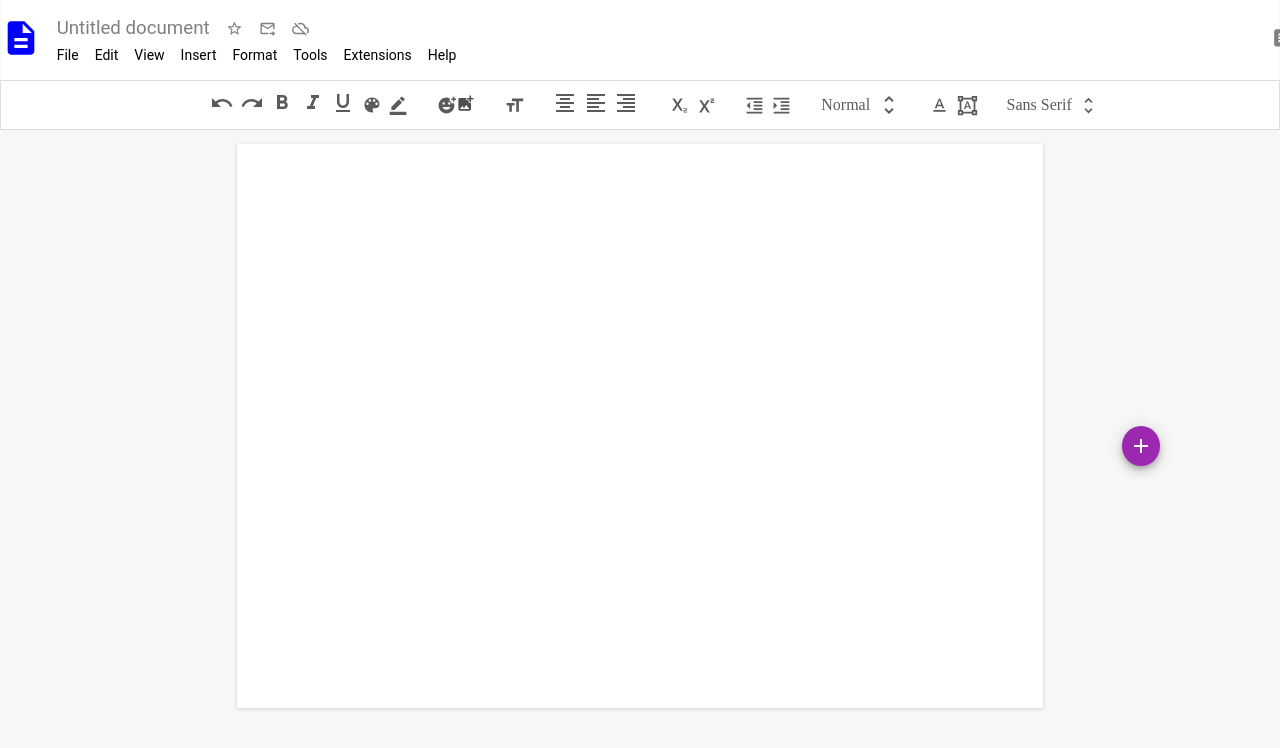
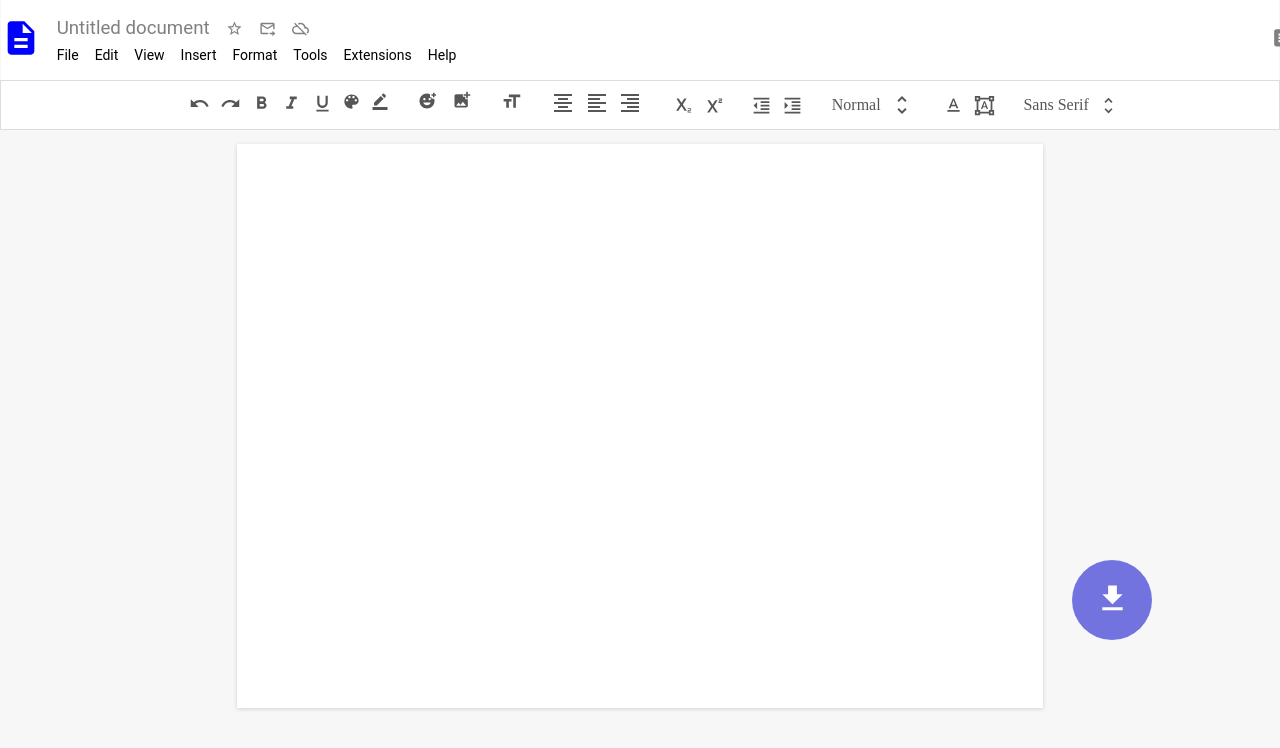
Before and after one commit to Harsh-Jaisw/worddoc, a React (Vite) app in the folder worldfile/: page / in a window 1280 px wide. Shown: the top 748 px of the page. Built offline with nearby package versions, Linux system fonts and the light colour scheme.

Commit message:
style added

```diff
--- a/worldfile/src/ConstData/ConstData.jsx
+++ b/worldfile/src/ConstData/ConstData.jsx
@@ -12,7 +12,7 @@ import FormatUnderlinedIcon from "@mui/icons-material/FormatUnderlined";
 import FormatAlignCenterIcon from "@mui/icons-material/FormatAlignCenter";
 import FormatAlignLeftIcon from "@mui/icons-material/FormatAlignLeft";
 import FormatAlignRightIcon from "@mui/icons-material/FormatAlignRight";
-
+import style from "../Navbar/Navbar.module.css"
 
 
 export const textalign = [
@@ -78,24 +78,24 @@ export const icons = [
 
   export const textPosition = [
     {
-        icon: <UndoIcon />,
+        icon: <UndoIcon   style={{ fontSize: "21px" }}/>,
         action: "undo",
       },
       {
-        icon: <RedoIcon />,
+        icon: <RedoIcon  style={{ fontSize: "21px" }}/>,
         action: "redo",
       },
 
     {
-      icon: <FormatBoldIcon />,
+      icon: <FormatBoldIcon  style={{ fontSize: "21px" }}/>,
       action: "bold",
     },
     {
-      icon: <FormatItalicIcon />,
+      icon: <FormatItalicIcon  style={{ fontSize: "21px" }}/>,
       action: "italic",
     },
     {
-      icon: <FormatUnderlinedIcon />,
+      icon: <FormatUnderlinedIcon  style={{ fontSize: "21px" }}/>,
       action: "underline",
     }
 
--- a/worldfile/src/Home/Home.jsx
+++ b/worldfile/src/Home/Home.jsx
@@ -2,8 +2,7 @@ import React, { useState } from "react";
 import Navbar from "../Navbar/Navbar";
 import Navbar1 from "../Navbar1/Navbar1";
 import style from "./Home.module.css";
-import Fab from '@mui/material/Fab';
-import AddIcon from '@mui/icons-material/Add';
+import DownloadIcon from '@mui/icons-material/Download';
 
 function Home() {
  const[value,setValue]=useState("")
@@ -38,13 +37,9 @@ function Home() {
         <p className={style.txt} contentEditable={true}
         onChange={(e)=>setValue(e.target.value)}
         ></p>
-          <Fab size="small" color="secondary" aria-label="add"
-     className={style.floaticon}
-     >
-        <AddIcon />
-      </Fab>
+
       </div>
-
+    <button onClick={ downloadFile}  className={style.floaticon}><DownloadIcon style={{fontSize:"35px",color:"white"}}/></button>
     </div>
   );
 }
--- a/worldfile/src/Home/Home.module.css
+++ b/worldfile/src/Home/Home.module.css
@@ -40,7 +40,13 @@ height:600px;
   }
 
   .floaticon{
-    position: fixe;
-    left:20%;
-    top: 50%;
+    position: fixed;
+    right:10%;
+    top: 70%;
+    width: 80px;
+    height: 80px;
+
+    background-color: rgb(115, 115, 224);
+    border: none;
+    border-radius: 100%;
   }
--- a/worldfile/src/Navbar/Navbar.jsx
+++ b/worldfile/src/Navbar/Navbar.jsx
@@ -1,5 +1,5 @@
-import React, { useState } from "react";
-import ColorLensIcon from '@mui/icons-material/ColorLens';
+import React, { useState, useRef } from "react";
+import ColorLensIcon from "@mui/icons-material/ColorLens";
 import FormatSizeIcon from "@mui/icons-material/FormatSize";
 import FormatIndentDecreaseIcon from "@mui/icons-material/FormatIndentDecrease";
 import FormatIndentIncreaseIcon from "@mui/icons-material/FormatIndentIncrease";
@@ -12,7 +12,7 @@ import style from "./Navbar.module.css";
 import BorderColorIcon from "@mui/icons-material/BorderColor";
 import AddReactionIcon from "@mui/icons-material/AddReaction";
 import AddPhotoAlternateIcon from "@mui/icons-material/AddPhotoAlternate";
-import { icons, textPosition, textalign ,Emoji} from "../ConstData/ConstData";
+import { icons, textPosition, textalign, Emoji } from "../ConstData/ConstData";
 
 function Navbar(props) {
   const [show, setShow] = useState(false);
@@ -23,9 +23,11 @@ function Navbar(props) {
   const [position, setPosition] = useState("");
   const [align, setAlign] = useState("");
   const [emoji, setEmoji] = useState("");
-  const[show4, setShow4]=useState("")
-function  handleAlignment(element){
-  setAlign(element.action)
+  const [show4, setShow4] = useState("");
+  // const [image, setImage] = useState("");
+  // const inputRef = useRef(null);
+  function handleAlignment(element) {
+    setAlign(element.action);
     document.execCommand(align);
   }
 
@@ -39,30 +41,28 @@ function  handleAlignment(element){
   }
   function handlebackgroundhighlight(e) {
     setColor(e.target.value);
-    document.execCommand("backColor","",color)
+    document.execCommand("backColor", "", color);
   }
   function handlePosition(element) {
     setPosition(element.action);
     document.execCommand(position);
   }
-function handleemoji(element){
+  function handleemoji(element) {
     setEmoji(element.icon);
-  document.execCommand('insertHTML', false, emoji);
+    document.execCommand("insertHTML", false, emoji);
   }
+
 
   return (
     <div className={style.main}>
       <span className={style.container1}>
         {textPosition.map((element) => (
-          <span onClick={() => handlePosition(element)}
-          // className={style.icon}
-          style={{ fontSize: "17px" ,fontWeight:"300"}}
-          >{element.icon }</span>
+          <span onClick={() => handlePosition(element)}>{element.icon}</span>
         ))}
 
         <span className={style.colorbox}>
           <ColorLensIcon
-            style={{ fontSize: "20" }}
+            style={{ fontSize: "19px",marginTop:'-0.5rem' }}
             onClick={() => setShow1(!show1)}
           />
           {show1 ? (
@@ -77,7 +77,7 @@ function handleemoji(element){
         </span>
         <span className={style.colorbox}>
           <BorderColorIcon
-            style={{ fontSize: "20" }}
+            style={{ fontSize: "18px",marginTop:'-0.5rem'  }}
             onClick={() => setShow3(!show3)}
           />
           {show3 ? (
@@ -95,7 +95,7 @@ function handleemoji(element){
       <span className={style.container1}>
         <div className={style.fontsizecontainer}>
           <AddReactionIcon
-            style={{ fontSize: "19" }}
+            style={{ fontSize: "18px", fontWeight: "400",marginTop:'-0.5rem'  }}
             onClick={() => setShow4(!show4)}
           />
           {show4 ? (
@@ -108,14 +108,20 @@ function handleemoji(element){
             </>
           ) : null}
         </div>
+        <div>
+          <AddPhotoAlternateIcon
+            style={{ fontSize: "20", marginLeft: "7px",marginTop:'-0.5rem',fontWeight:'lighter' }}
+
+
+          />
+
+        </div>
       </span>
-      <span>
-        <AddPhotoAlternateIcon style={{ fontSize: "19" }} />
-      </span>
+
       <span className={style.container1}>
         <div className={style.fontsizecontainer}>
           <FormatSizeIcon
-            style={{ fontSize: "21" }}
+            style={{ fontSize: "21",marginTop:'-0.5rem'  }}
             onClick={() => setShow(!show)}
           />
           {show ? (
--- a/worldfile/src/Navbar/Navbar.module.css
+++ b/worldfile/src/Navbar/Navbar.module.css
@@ -18,12 +18,13 @@ justify-content: center;
 }
 .container1{
     display: flex;
-   color: rgb(92, 91, 91);
+   color: rgb(87, 86, 86);
     margin-left: 1.8rem;
     justify-content: center;
     align-items: center;
     text-align: center;
-    gap: 0.4rem;
+    gap: 0.6rem;
+    /* font-weight: lighter; */
 }
 .container1 h2{
     font-size: 18px;
@@ -53,10 +54,10 @@ gap: 3px;
 cursor: pointer;
 
 }
-.icon{
+/* .icon{
 
     font-weight: 300;
-}
+} */
 .colorbox{
 
     display: flex;
```
Lines whose indentation alone changed are shown as unchanged.
